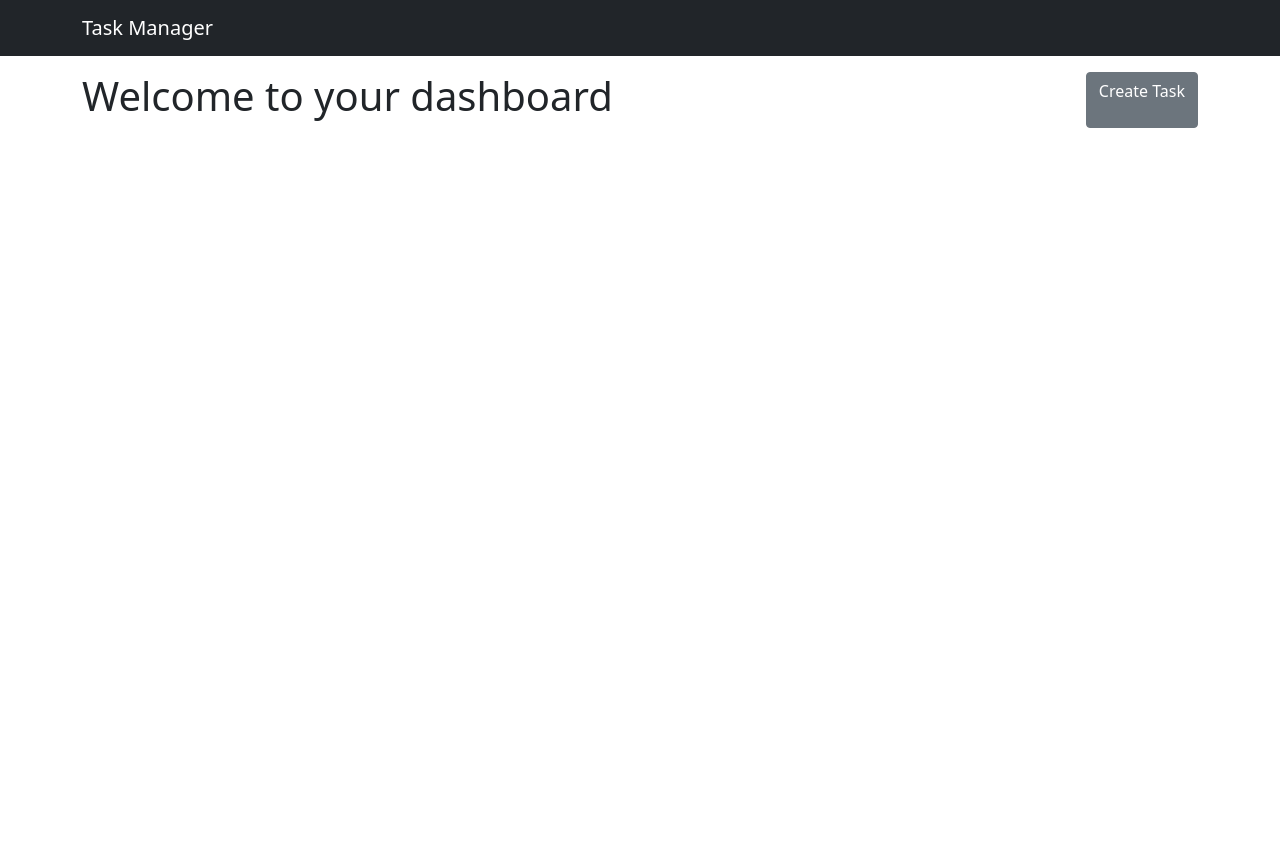
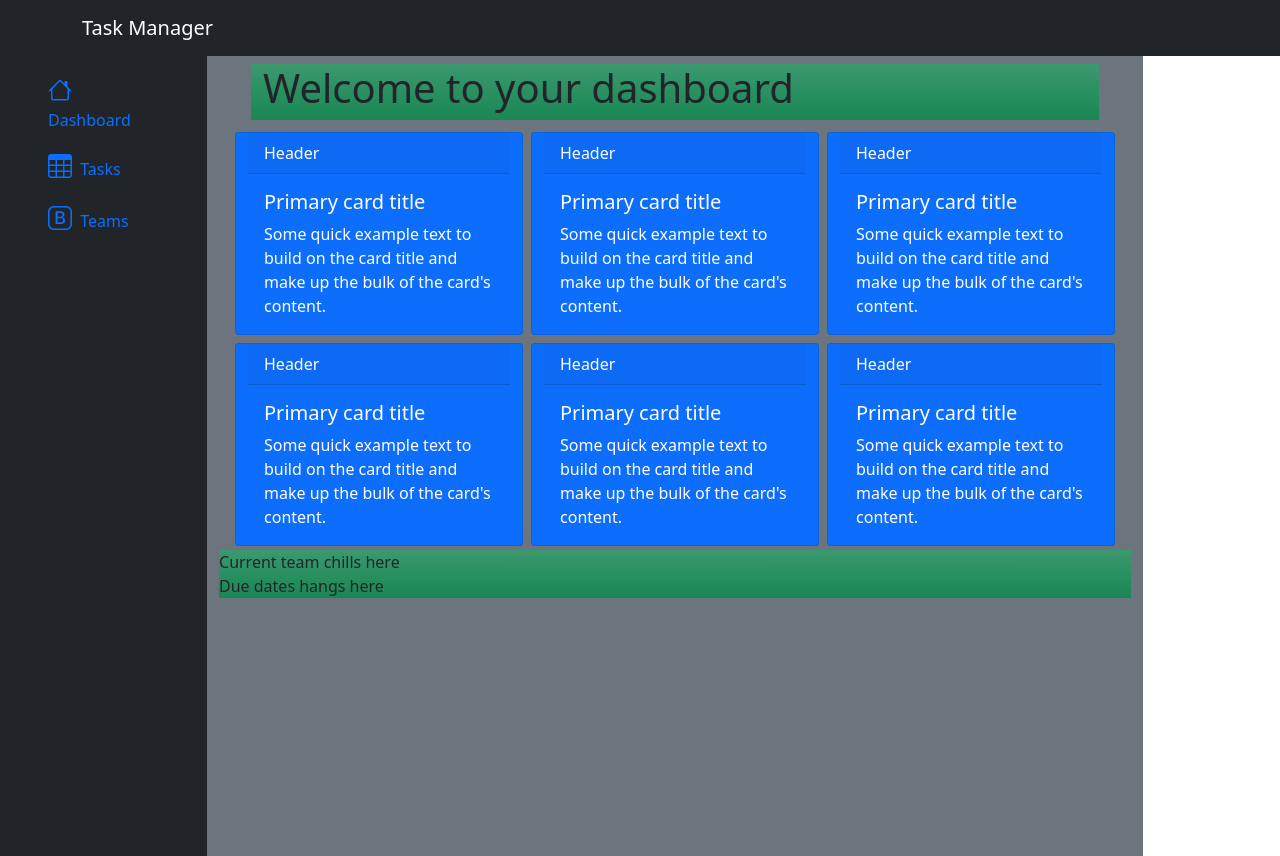
Before and after one commit to Hxsan/Lemming, a Django app: template tasks/templates/dashboard.html in a window 1280 px wide. Before the commit the page ends 128 px from the top, so only its background shows below. Run offline with Django 4.2, Linux system fonts and the light colour scheme; the template is opened without the code that fills it, so the values that code supplies are empty; some libraries are stand-ins or nearby versions.

Commit message:
dashboard base design

```diff
--- a/tasks/templates/dashboard.html
+++ b/tasks/templates/dashboard.html
@@ -1,12 +1,71 @@
 {% extends 'base_content.html' %}
 {% block content %}
-<div class="container">
-  <div class="row">
-    <div class="col-12 d-flex justify-content-between">
-      <h1>Welcome to your dashboard {{ user.username }}</h1>
-      <a href="{% url 'create_task' %}" class="btn btn-md btn-secondary">
-        Create Task
-      </a>
+<div class="container-fluid">
+  <div class="row row-cols-3 bg-gradient">
+    <div class="col-md-auto bg-dark">
+      {% include 'partials/sidebar.html' %}
+    </div>
+    <div class="col-md-auto bg-secondary align-items-center">
+      <div class="container-fluid">
+        <div class="row m-2 bg-success bg-gradient">
+          <h1>Welcome to your dashboard {{ user.username }}</h1>
+        </div>
+        <div class="row">
+          <div class="card text-white bg-primary m-1" style="max-width: 18rem;">
+            <div class="card-header">Header</div>
+            <div class="card-body">
+              <h5 class="card-title">Primary card title</h5>
+              <p class="card-text">Some quick example text to build on the card title and make up the bulk of the card's content.</p>
+            </div>
+          </div>
+          <div class="card text-white bg-primary m-1" style="max-width: 18rem;">
+            <div class="card-header">Header</div>
+            <div class="card-body">
+              <h5 class="card-title">Primary card title</h5>
+              <p class="card-text">Some quick example text to build on the card title and make up the bulk of the card's content.</p>
+            </div>
+          </div>
+          <div class="card text-white bg-primary m-1" style="max-width: 18rem;">
+            <div class="card-header">Header</div>
+            <div class="card-body">
+              <h5 class="card-title">Primary card title</h5>
+              <p class="card-text">Some quick example text to build on the card title and make up the bulk of the card's content.</p>
+            </div>
+          </div>
+        </div>
+        <div class="row">
+          <div class="card text-white bg-primary m-1" style="max-width: 18rem;">
+            <div class="card-header">Header</div>
+            <div class="card-body">
+              <h5 class="card-title">Primary card title</h5>
+              <p class="card-text">Some quick example text to build on the card title and make up the bulk of the card's content.</p>
+            </div>
+          </div>
+          <div class="card text-white bg-primary m-1" style="max-width: 18rem;">
+            <div class="card-header">Header</div>
+            <div class="card-body">
+              <h5 class="card-title">Primary card title</h5>
+              <p class="card-text">Some quick example text to build on the card title and make up the bulk of the card's content.</p>
+            </div>
+          </div>
+          <div class="card text-white bg-primary m-1" style="max-width: 18rem;">
+            <div class="card-header">Header</div>
+            <div class="card-body">
+              <h5 class="card-title">Primary card title</h5>
+              <p class="card-text">Some quick example text to build on the card title and make up the bulk of the card's content.</p>
+            </div>
+          </div>
+        </div>
+      </div>
+    <div class="col bg-gradient bg-success">
+      <div class="row-cols-1">
+        <div class="col-mb-2">
+          Current team chills here
+        </div>
+        <div class="col-mt-2">
+          Due dates hangs here
+        </div>
+      </div>
     </div>
   </div>
 </div>
--- a/tasks/templates/partials/navbar.html
+++ b/tasks/templates/partials/navbar.html
@@ -1,4 +1,4 @@
-<nav class="navbar navbar-expand-lg navbar-dark bg-dark mb-3">
+<nav class="navbar navbar-expand-lg navbar-dark bg-dark">
   <div class="container">
     <a class="navbar-brand" href="{% url 'dashboard' %}">
       Task Manager
--- /dev/null
+++ b/tasks/templates/partials/sidebar.html
@@ -0,0 +1,31 @@
+<div class="container-fluid">
+    <div class="col-md-auto col-md-3 col-xl-2 px-sm-2 px-">
+        <div class="row row-md-12">
+            <div class="d-flex flex-column align-items-center align-items-sm-start px-3 pt-2 text-white min-vh-100">
+                <ul class="nav nav-pills flex-column mb-sm-auto mb-0 align-items-center align-items-sm-start" id="menu">
+                    <li class="nav-item">
+                        <a href="{% url 'dashboard' %}" class="nav-link align-middle px-0">
+                            <i class="fs-4 bi-house"></i> <span class="d-none d-sm-inline">Dashboard</span>
+                        </a>
+                    </li>
+                    <li>
+                        <a href="#" class="nav-link px-0 align-middle">
+                            <i class="fs-4 bi-table"></i> <span class="ms-1 d-none d-sm-inline">Tasks</span></a>
+                    </li>
+                    <li>
+                        <a href="#submenu2" data-bs-toggle="collapse" class="nav-link px-0 align-middle ">
+                            <i class="fs-4 bi-bootstrap"></i> <span class="ms-1 d-none d-sm-inline">Teams</span></a>
+                        <ul class="collapse nav flex-column ms-1" id="submenu2" data-bs-parent="#menu">
+                            <li class="w-100">
+                                <a href="#" class="nav-link px-0"> <span class="d-none d-sm-inline">Item</span> 1</a>
+                            </li>
+                            <li>
+                                <a href="#" class="nav-link px-0"> <span class="d-none d-sm-inline">Item</span> 2</a>
+                            </li>
+                        </ul>
+                    </li>
+                </ul>
+            </div>
+        </div>
+    </div>
+</div>
```
Also changed, not shown: static/dashboard.css (added, +11 -0 lines).
